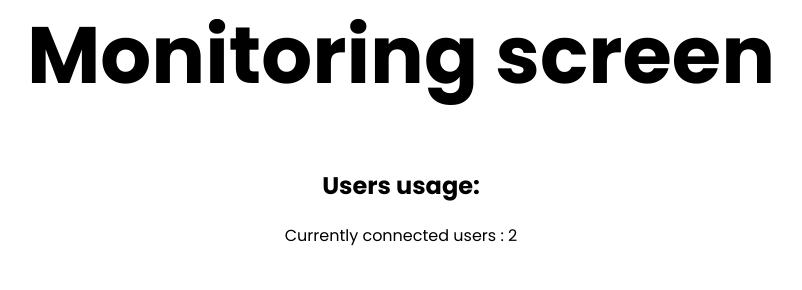
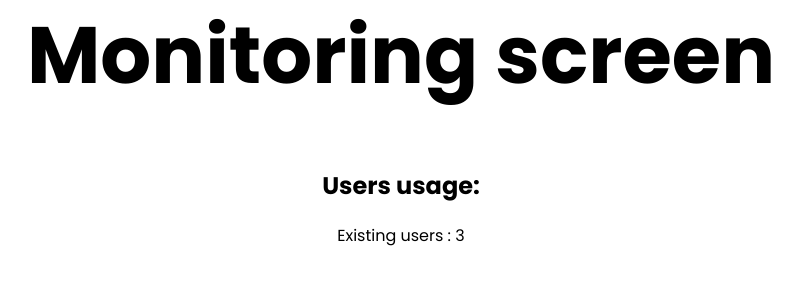
Before and after one commit to Elefrea/MonitoringSystem, a Flask app: page / in a window 1280 px wide. Shown: the part 59-349 px from the top of the page, without its empty margins (239-1041 px from the left). Run offline with Flask 2, Linux system fonts and the light colour scheme.

Commit message:
web app, automatic push

```diff
--- a/WebApp/templates/index.html
+++ b/WebApp/templates/index.html
@@ -1,7 +1,7 @@
 <!DOCTYPE html>
 <html>
 <head>
-	<link rel="stylesheet" type="text/css" href="{{ url_for('static', filename='/styles/style.css')}}">
+	<link rel="stylesheet" type="text/css" href="{{ url_for('static', filename='/styles/stylef.css')}}">
  	<title>MonitoringScreen</title>
 	<meta charset="utf-8" />
 </head>
@@ -10,7 +10,7 @@
 	<h1 align="middle">Monitoring screen</h1>
 
 	<h2 align="middle">Users usage: </h2>
-	<p class="connected" align="middle">Currently connected users : {{ (imageList|length)//2 }}</p>
+	<p class="connected" align="middle">Existing users : {{ (imageList|length)//2 }}</p>
 	<br>
 	<div class="chart">
 		{% for image in imageList %}
--- a/visualization.py
+++ b/visualization.py
@@ -28,7 +28,7 @@
             chart_val.append(value[1])
 
 
-        ofile = "/home/elefrea/Uni/MonitoringSystem/WebApp/static/" + user[0] + "_" + table + "_chart.svg"
+        ofile = "/home/elefrea/Uni/MonitoringSystem/WebApp/static/images/" + user[0] + "_" + table + "_chart.svg"
         line_chart = pygal.Line()
         line_chart.x_labels = map(str, chart_date)
         line_chart.add(user[0] +" "+ table +" usage", chart_val)
```
Also changed, not shown: WebApp/static/elefrea_cpu_chart.svg (deleted), WebApp/static/elefrea_mem_chart.svg (deleted), WebApp/static/images/elefrea_cpu_chart.svg, WebApp/static/images/elefrea_mem_chart.svg, WebApp/static/images/green_cpu_chart.svg (added), WebApp/static/images/green_mem_chart.svg (added), WebApp/static/images/root_cpu_chart.svg, WebApp/static/images/root_mem_chart.svg, WebApp/static/root_cpu_chart.svg (deleted), WebApp/static/root_mem_chart.svg (deleted), WebApp/static/styles/stylef.css (renamed from WebApp/static/styles/style.css), monitoring.db, 1 other file.
